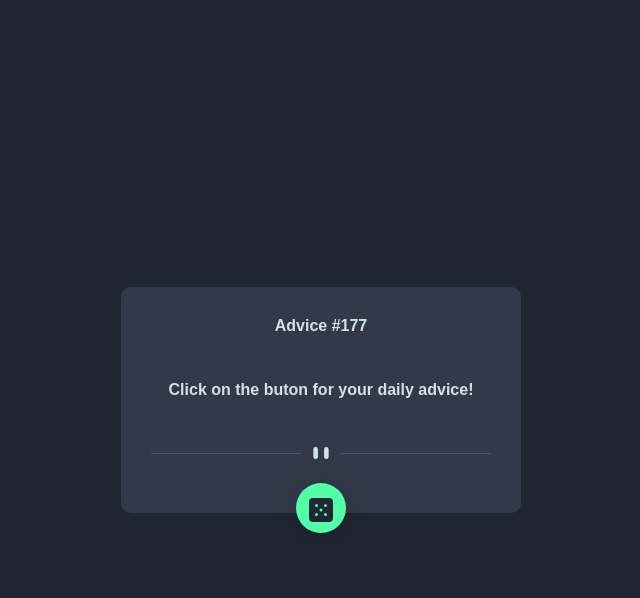
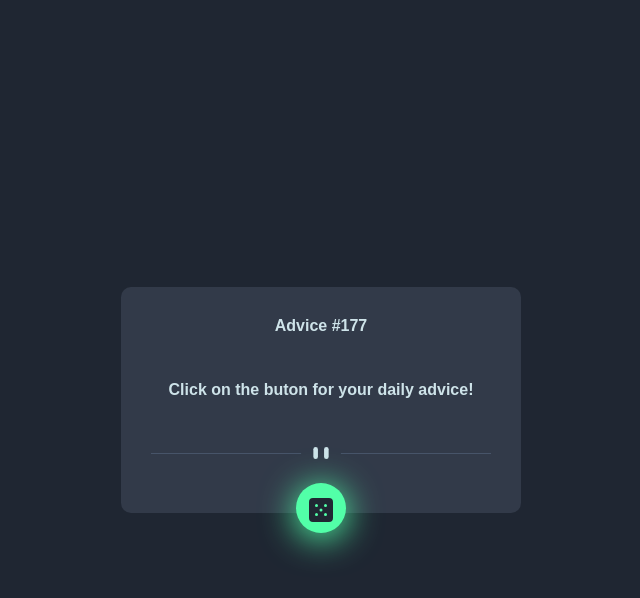
Before and after one commit to dejosemario/advice-generator-app-main, a React (Create React App) app: page / in a window 1280 px wide. In both pictures the pointer is over the element 640 px from the left and 508 px from the top of the page. Shown: the top 598 px of the page, without its empty margins (319-959 px from the left). Built offline with nearby package versions, Linux system fonts and the light colour scheme; the HTML template or start-up script is replaced by a standard one; a web font is replaced by a local one.

Commit message:
added shadow to the button on hover

```diff
--- a/src/App.css
+++ b/src/App.css
@@ -48,7 +48,6 @@
     position:relative; /*makes left effective*/
 }
 
-.Btn __Dice:hover{
-    background-color: hsl(150, 64%, 84%);
-    /* transition: 0.3s; */
+.Btn__Dice:hover{
+    box-shadow: 0px 4.5px 35px 1px hsl(150, 100%, 66%);
 }
```
